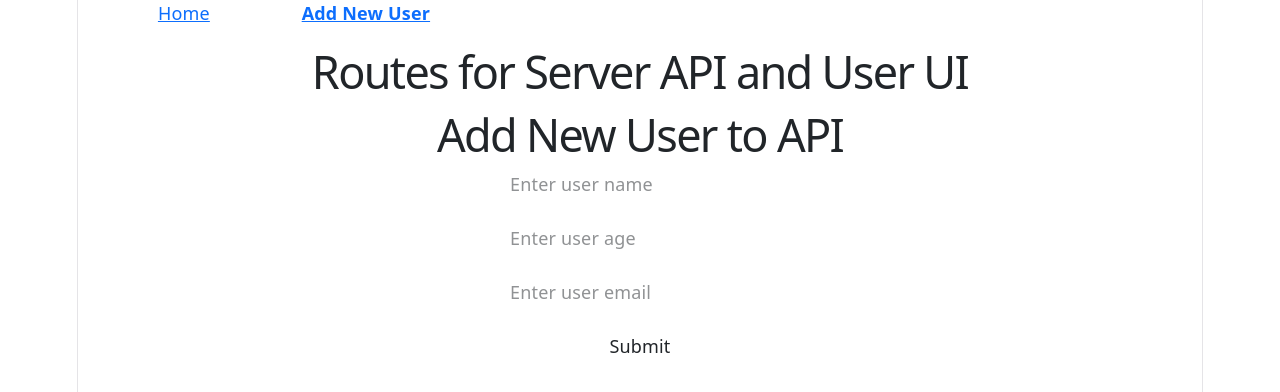
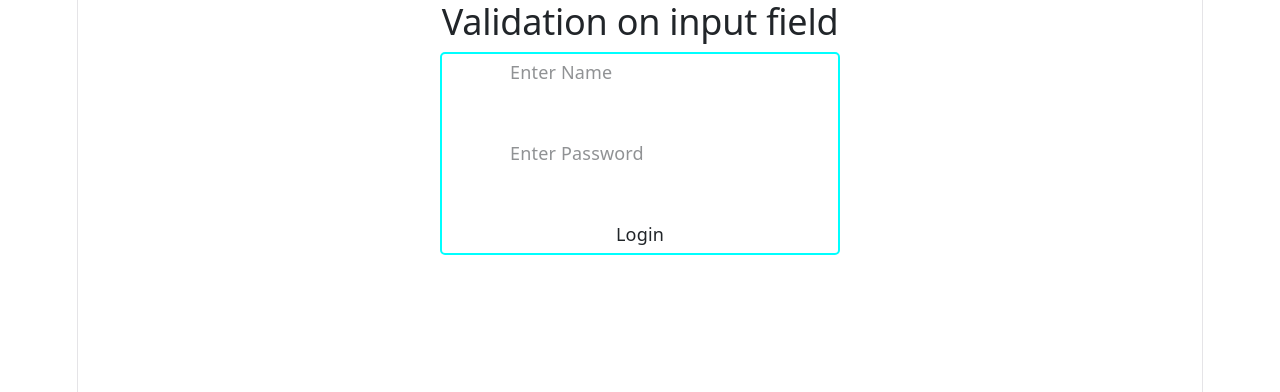
Before and after one commit to Vishix07/Learning-React-, a React (Vite) app: page /add in a window 1280 px wide. Shown: the top 392 px of the page. Built offline with nearby package versions, Linux system fonts and the light colour scheme.

Commit message:
Simple Validation on imput field in React js

```diff
--- a/src/App.jsx
+++ b/src/App.jsx
@@ -39,6 +39,7 @@ import LearnApi from "./LearnApi";
 import ApiAndLoader from "./ApiAndLoader";
 import Routes4API from "./Routes4API";
 import  './app.css'
+import ValidationOnInput from "./ValidationOnInput";
 
 
 
@@ -1535,9 +1536,18 @@ function App() {
 
         // Update Data with PUT API method
 
+        // return (
+        //         <div>
+        //                 <Routes4API />
+        //         </div>
+        // )
+
+        //Simple Validation on imput field in React js
+
+
         return (
                 <div>
-                        <Routes4API />
+                        <ValidationOnInput />
                 </div>
         )
 
--- /dev/null
+++ b/src/ValidationOnInput.jsx
@@ -0,0 +1,55 @@
+import { useState } from "react"
+import './css/validation.css';
+
+
+export default function ValidationOnInput() {
+
+
+  const [nameErr,setNameErr] = useState('');
+
+  const handleName=(event)=>{
+    console.log(event.target.value);
+    if(event.target.value.length>5 ){
+        setNameErr("Please enter valid username. only 5 characters allowed")
+    }else{
+        setNameErr('')
+    }
+  }
+
+  const [passErr,setPassErr] = useState('');
+
+  const handlePassword=(event)=>{
+    let regex = /[A-Z0-9]+$/i;
+    if(regex.test(event.target.value)){
+         setPassErr();
+        }else{
+           setPassErr("Please enter valid passwords only, numbers and numbers allowed " );
+        }
+    }
+
+
+
+
+    return (
+       <div>
+         <h2>Validation on input field</h2>
+        <div style={{display:"flex", justifyContent:'center'}}>
+
+        <div className="box" >
+            <input className={nameErr?'error':''} type="text" placeholder="Enter Name"
+             onChange={handleName} />
+             <br />
+             <span>{nameErr && nameErr}</span>
+            <br /><br />
+            <input className={passErr?'error':''} type="text" placeholder="Enter Password"
+             onChange={handlePassword} />
+            <br /><br />
+            <span>{passErr && passErr}</span>
+            <br />
+            <button disabled={nameErr} >Login</button>
+        </div>
+
+        </div>
+       </div>
+    )
+}
--- /dev/null
+++ b/src/css/validation.css
@@ -0,0 +1,14 @@
+.box{
+  border: aqua solid 2px;
+  border-radius: 5px;
+  padding: 5px;
+  width: 400px;
+
+
+}
+.error{
+    border: 1px solid red;
+}
+.error:focus{
+    outline: 1px solid red;
+}
```
Also changed, not shown: src/App.css (line endings or trailing spaces).
